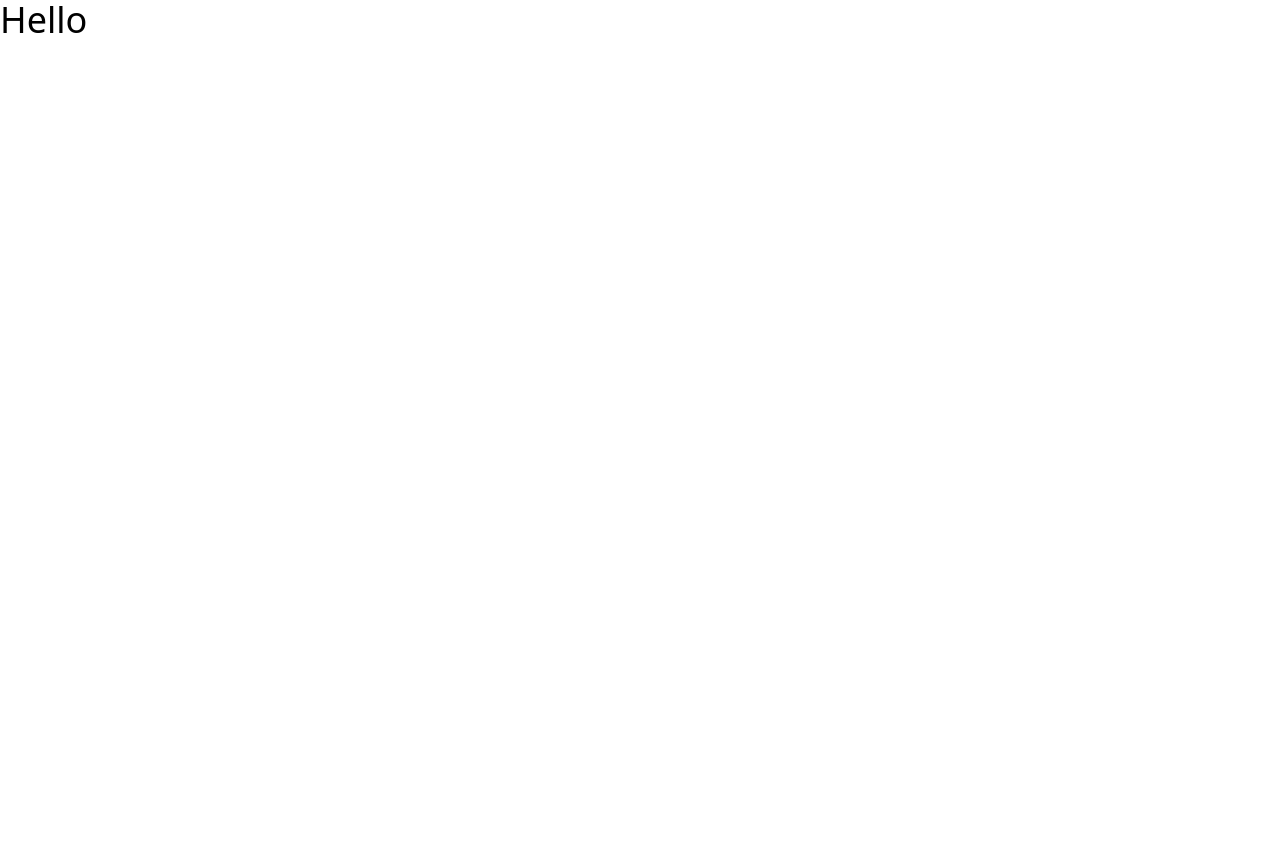
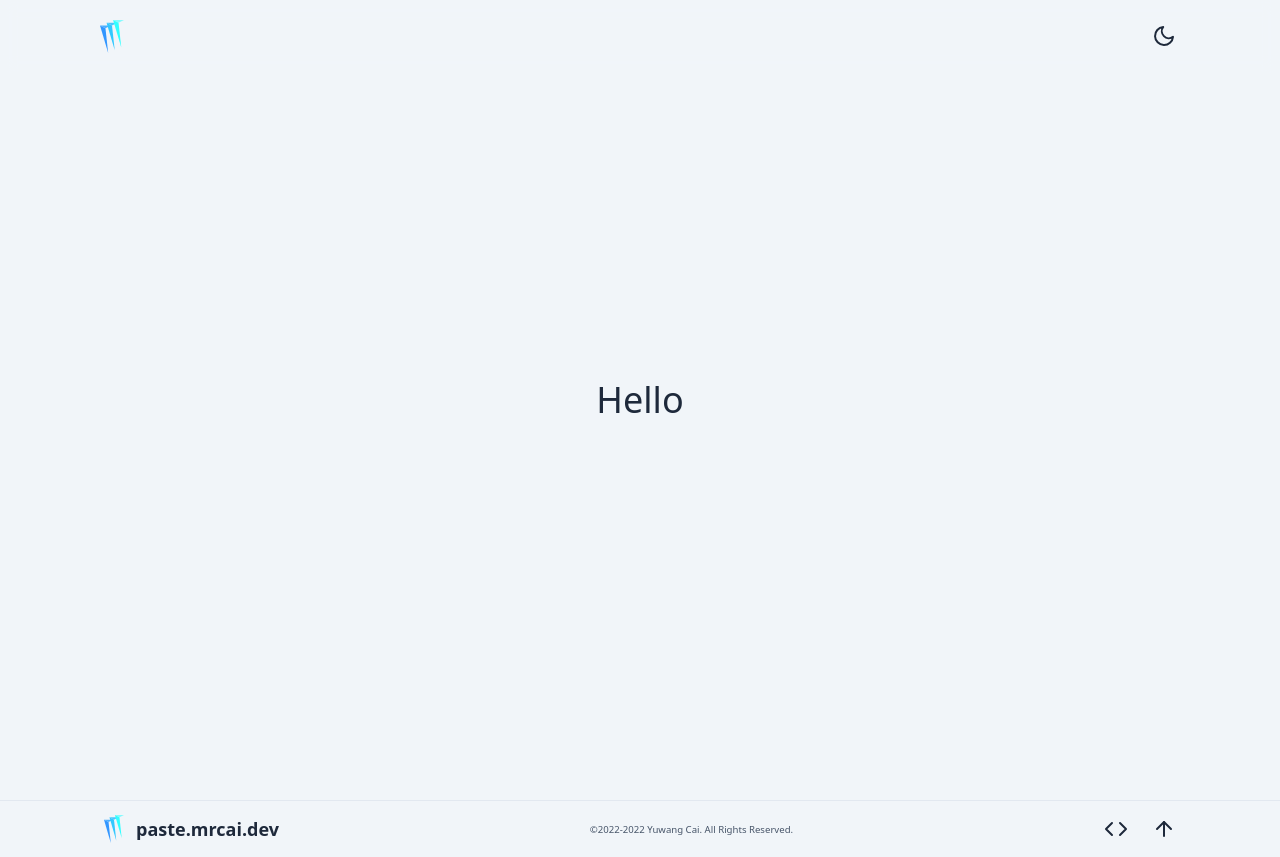
Before and after one commit to mrcaidev/paste, a Next.js app: page / in a window 1280 px wide. Before the commit the page ends 800 px from the top, so only its background shows below. Built offline with nearby package versions, Linux system fonts and the light colour scheme.

Commit message:
feat: layout

```diff
--- /dev/null
+++ b/src/components/footer.tsx
@@ -0,0 +1,42 @@
+import Image from "next/image";
+import Link from "next/link";
+import logo from "public/logo.svg";
+import { FiArrowUp, FiCode } from "react-icons/fi";
+
+const year = new Date().getFullYear();
+
+export const Footer = () => (
+  <footer className="border-t border-t-slate-200 dark:border-t-slate-800">
+    <div className="flex flex-col md:flex-row justify-between items-center gap-x-8 gap-y-2 max-w-6xl px-8 py-2 mx-auto">
+      <Link
+        href="/"
+        className="flex items-center gap-3 order-2 md:order-1 px-2 py-1"
+      >
+        <Image src={logo} alt="Logo" width="20" height="28" />
+        <p className="font-semibold text-lg">paste.mrcai.dev</p>
+      </Link>
+      <div className="order-3 md:order-2 py-1 space-y-1 text-xs text-slate-600 dark:text-slate-400 text-center">
+        <small>©2022-{year} Yuwang Cai. All Rights Reserved.</small>
+      </div>
+      <div className="flex items-center gap-2 order-1 md:order-3">
+        <a
+          href="https://github.com/mrcaidev/paste"
+          target="_blank"
+          rel="noreferrer"
+          aria-label="View source code on GitHub"
+          className="p-2 hover:scale-110 active:scale-90 transition-transform"
+        >
+          <FiCode size="24" />
+        </a>
+        <button
+          type="button"
+          onClick={() => scrollTo({ top: 0, behavior: "smooth" })}
+          aria-label="Back to top"
+          className="p-2 hover:scale-110 active:scale-90 transition-transform"
+        >
+          <FiArrowUp size="24" />
+        </button>
+      </div>
+    </div>
+  </footer>
+);
--- /dev/null
+++ b/src/components/header.tsx
@@ -0,0 +1,31 @@
+import Image from "next/image";
+import Link from "next/link";
+import logo from "public/logo.svg";
+import { FiMoon, FiSun } from "react-icons/fi";
+import { useTheme } from "src/hooks/use-theme";
+
+const ThemeToggler = () => {
+  const { theme, toggle } = useTheme();
+
+  return (
+    <button
+      type="button"
+      onClick={toggle}
+      aria-label="Toggle theme"
+      className="p-2 hover:scale-110 active:scale-90 transition-transform"
+    >
+      {theme === "dark" ? <FiSun size="24" /> : <FiMoon size="24" />}
+    </button>
+  );
+};
+
+export const Header = () => (
+  <header className="fixed top-0 left-0 right-0 bg-slate-100 dark:bg-slate-900 bg-opacity-70 dark:bg-opacity-70 backdrop-blur z-10">
+    <div className="flex justify-between items-center max-w-6xl px-8 py-4 mx-auto">
+      <Link href="/" aria-label="Logo">
+        <Image src={logo} alt="Logo" width="32" height="40" className="p-1" />
+      </Link>
+      <ThemeToggler />
+    </div>
+  </header>
+);
--- /dev/null
+++ b/src/hooks/use-theme.ts
@@ -0,0 +1,51 @@
+import { useEffect, useState } from "react";
+
+type Theme = "light" | "dark";
+
+export function useTheme() {
+  const [theme, setTheme] = useState<Theme>("dark");
+
+  useEffect(() => {
+    const localTheme = getLocalTheme();
+    const isDarkOs = matchMedia("(prefers-color-scheme: dark)").matches;
+    const isDark = localTheme === "dark" || (!localTheme && isDarkOs);
+    const theme = isDark ? "dark" : "light";
+    setTheme(theme);
+    setHtmlTheme(theme);
+  }, []);
+
+  const toggle = () => {
+    const nextTheme = theme === "light" ? "dark" : "light";
+    setTheme(nextTheme);
+    setHtmlTheme(nextTheme);
+    setLocalTheme(nextTheme);
+  };
+
+  return { theme, toggle };
+}
+
+function setHtmlTheme(theme: Theme) {
+  const html = document.documentElement;
+
+  if (theme === "light") {
+    html.classList.remove("dark");
+  } else {
+    html.classList.add("dark");
+  }
+}
+
+function getLocalTheme() {
+  try {
+    return localStorage.getItem("theme");
+  } catch {
+    return;
+  }
+}
+
+function setLocalTheme(theme: Theme) {
+  try {
+    localStorage.setItem("theme", theme);
+  } catch {
+    return;
+  }
+}
--- a/src/pages/_app.tsx
+++ b/src/pages/_app.tsx
@@ -1,8 +1,16 @@
 import type { AppProps } from "next/app";
+import { Footer } from "src/components/footer";
+import { Header } from "src/components/header";
 import "src/styles/global.css";
 
 const App = ({ Component, pageProps }: AppProps) => (
-  <Component {...pageProps} />
+  <>
+    <Header />
+    <main className="flex flex-col justify-center items-center gap-6 max-w-5xl min-h-screen px-8 py-20 mx-auto">
+      <Component {...pageProps} />
+    </main>
+    <Footer />
+  </>
 );
 
 export default App;
--- a/src/pages/_document.tsx
+++ b/src/pages/_document.tsx
@@ -5,7 +5,7 @@ const Document = () => (
     <Head>
       <link rel="icon" href="/logo.svg" />
     </Head>
-    <body>
+    <body className="bg-slate-100 dark:bg-slate-900 text-slate-800 dark:text-slate-200">
       <Main />
       <NextScript />
     </body>
--- a/src/pages/index.tsx
+++ b/src/pages/index.tsx
@@ -8,7 +8,7 @@ const Page = () => (
       <link rel="canonical" href="https://paste.mrcai.dev/" />
       <meta name="robots" content="index, follow" />
 
-      <meta property="og:title" content="Home - Paste" />
+      <meta property="og:title" content="Home" />
       <meta property="og:type" content="website" />
       <meta property="og:image" content="https://paste.mrcai.dev/banner.png" />
       <meta property="og:image:type" content="image/png" />
@@ -20,7 +20,7 @@ const Page = () => (
 
       <meta name="twitter:card" content="summary_large_image" />
       <meta name="twitter:site" content="@mrcaidev" />
-      <meta name="twitter:title" content="Home - Paste" />
+      <meta name="twitter:title" content="Home" />
       <meta name="twitter:description" content="A simple markdown pastebin." />
       <meta name="twitter:image" content="https://paste.mrcai.dev/banner.png" />
       <meta name="twitter:creator" content="@mrcaidev" />
```
